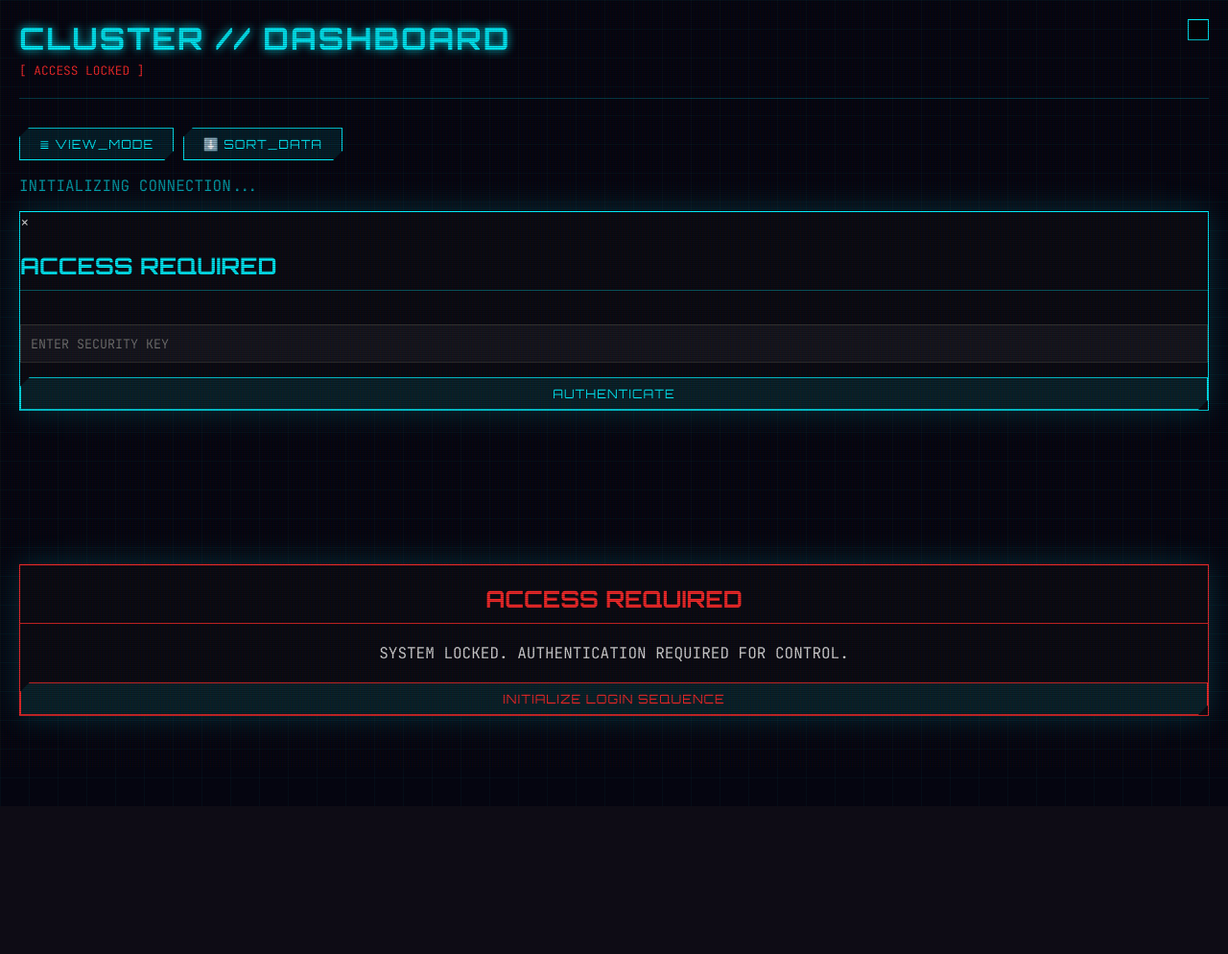
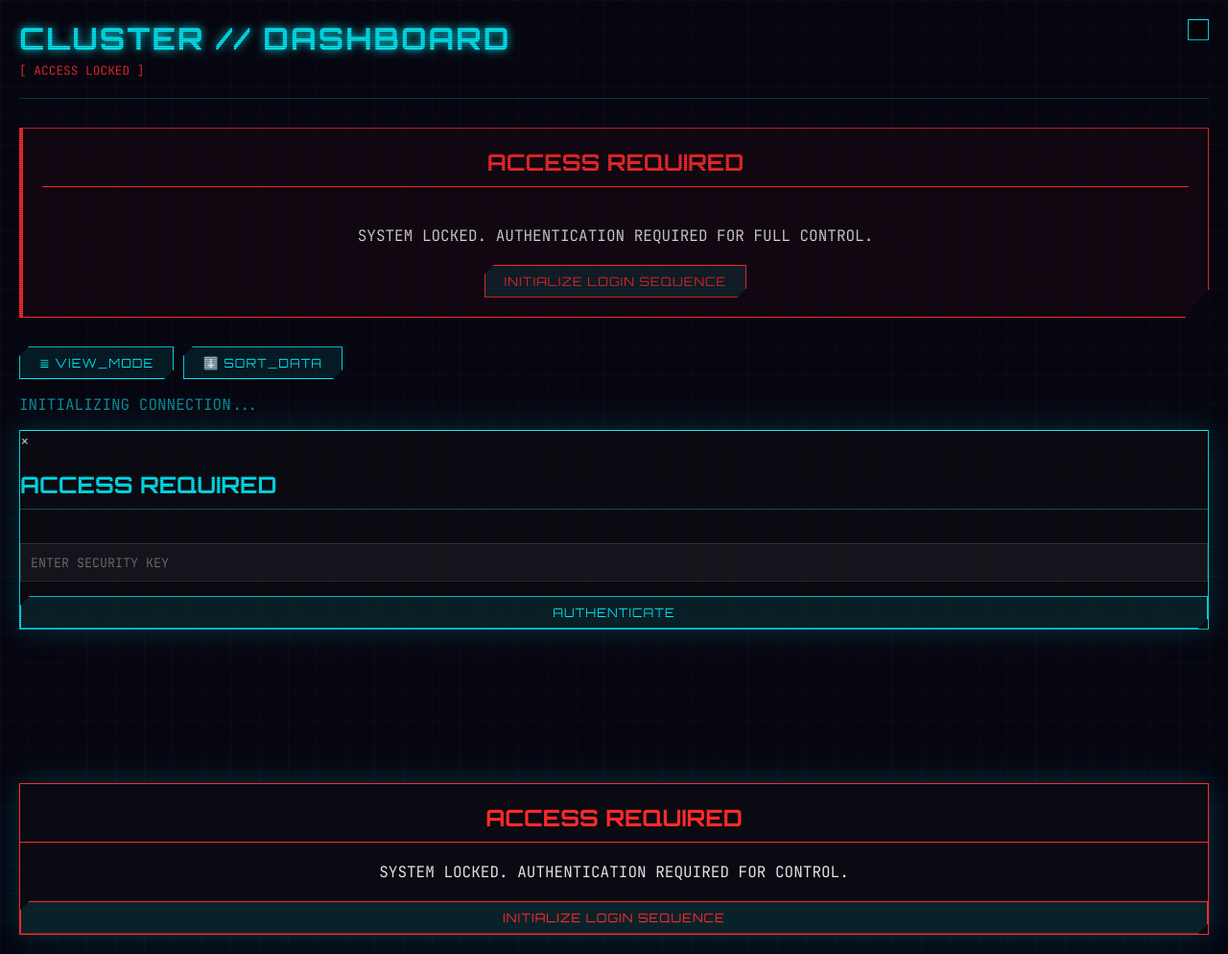
Before and after one commit to couuas/serv00_ghost, a Python web app: template webssh/templates/dashboard.html in a window 1280 px wide. Shown: the whole page at 96% size. Before the commit the page ends 757 px from the top, so only its background shows below. Run offline with Jinja, Linux system fonts and the light colour scheme; the template is opened without the code that fills it, so the values that code supplies are empty.

Commit message:
feat: add initial dashboard page for cluster management

```diff
--- a/webssh/templates/dashboard.html
+++ b/webssh/templates/dashboard.html
@@ -293,7 +293,20 @@
         </div>
 
         <!-- REPLACED TABS WITH SIMPLE SPACER -->
-        <div style="margin-top: 20px;">
+        <div style="margin-top: 20px;"></div>
+
+        <!-- AUTH REQUIRED BLOCK FOR GUEST MODE -->
+        <div id="guestOverlay" class="node-card"
+            style="border-color: var(--alert-red); flex-direction: column; text-align: center; margin-bottom: 30px; background: rgba(255, 42, 42, 0.05);">
+            <h2
+                style="color: var(--alert-red); border-bottom: 1px solid var(--alert-red); padding-bottom: 10px; width: 100%; font-family: 'Orbitron', sans-serif; margin-top: 0;">
+                ACCESS REQUIRED</h2>
+            <p style="color: var(--text-main); margin: 20px 0;">SYSTEM LOCKED. AUTHENTICATION REQUIRED FOR FULL CONTROL.
+            </p>
+            <button class="login-btn" onclick="openLogin()"
+                style="border-color: var(--alert-red)!important; color: var(--alert-red)!important; max-width: 300px;">INITIALIZE
+                LOGIN SEQUENCE</button>
+        </div>
 
 
         <div id="tab-cluster" class="tab-content active" style="margin-top: 20px;">
@@ -372,7 +385,10 @@
             const container = document.getElementById('auth-controls');
             // Style overridden by CSS via class logic below, simplified HTML here
             if (IS_AUTHED) {
-                    container.innerHTML = `<span style="color: var(--neon-green)">[ ACCESS GRANTED ]</span>`;
+                container.innerHTML = `
+                    <button onclick="connect('/webssh')" class="login-btn" style="border-color: var(--neon-green)!important; color: var(--neon-green)!important; margin-right: 15px;">> LAUNCH_WEBSSH</button>
+                    <span style="color: var(--neon-green)">[ ACCESS GRANTED ]</span>
+                `;
                 document.getElementById('guestOverlay').style.display = 'none';
             } else {
                 container.innerHTML = `<span style="color: var(--alert-red)">[ ACCESS LOCKED ]</span>`;
@@ -491,6 +507,8 @@
                         <div style="text-align: right;">
                              <span style="color: var(--primary-cyan); margin-left: 10px;">CPU: <strong>${parseFloat(master.stats.cpu || 0).toFixed(1)}%</strong></span>
                              <span style="color: var(--primary-cyan); margin-left: 10px;">RAM: <strong>${(master.stats.ram_usage / 1024 / 1024).toFixed(0)} MB</strong></span>
+                             <span style="color: var(--primary-cyan); margin-left: 10px;">DSK: <strong>${parseFloat(master.stats.disk_usage || 0).toFixed(0)}%</strong></span>
+                             <span style="color: var(--primary-cyan); margin-left: 10px;">PROCS: <strong>${master.stats.processes || 0}</strong></span>
                         </div>
                 `;
                 masterStatusDiv.style.display = 'flex';
```
Lines whose indentation alone changed are shown as unchanged.
